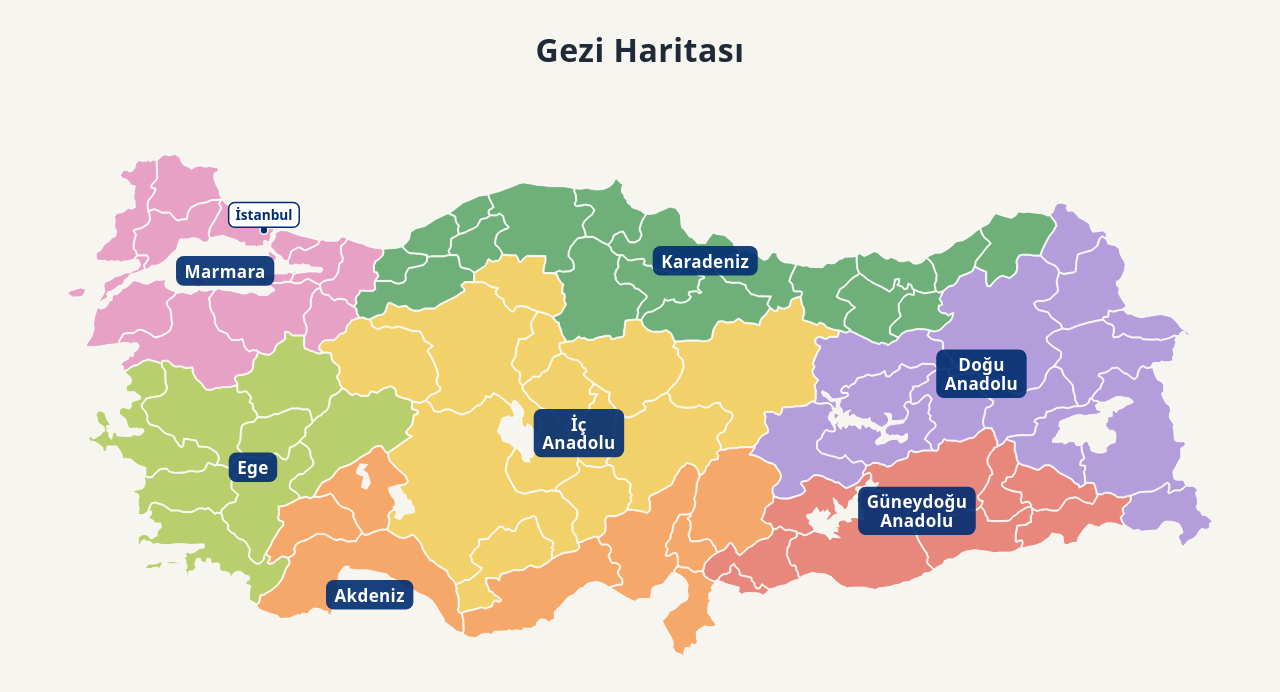
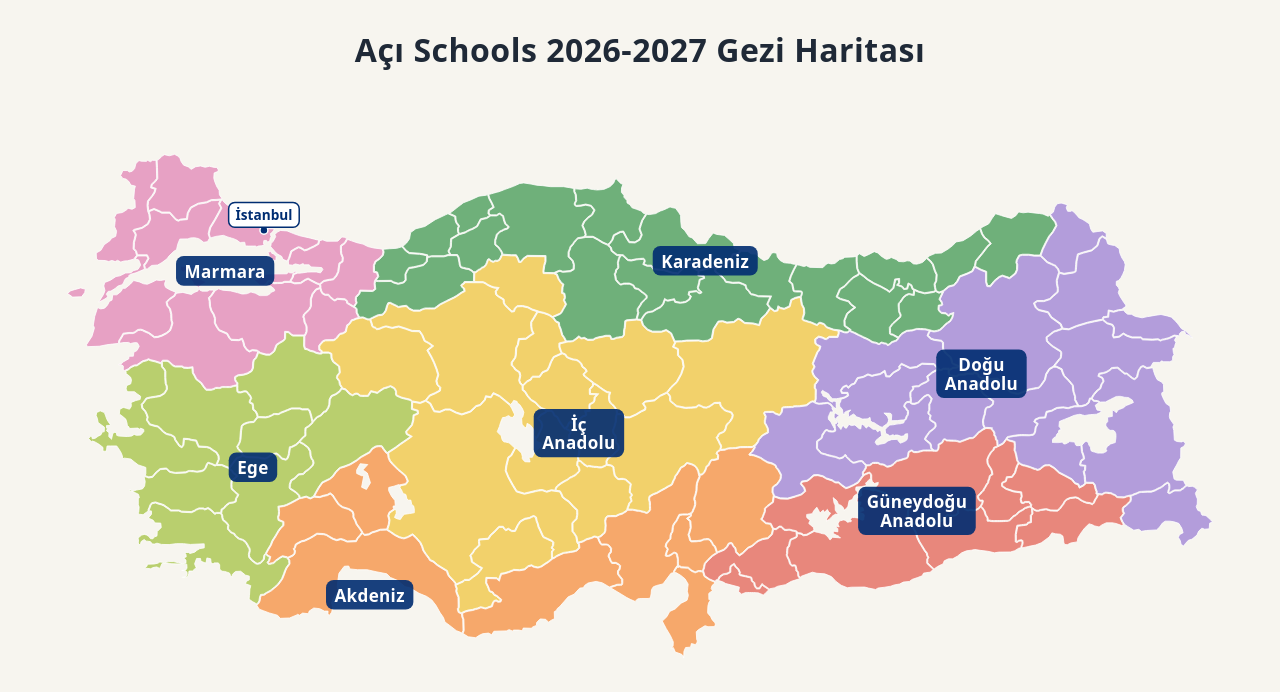
Before and after one commit to ozkanuysal/gezi-haritasi, a plain HTML site: page index.html in a window 1280 px wide. Drawn offline with Linux system fonts and the light colour scheme.

Commit message:
Başlık: Açı Schools 2026-2027 Gezi Haritası

```diff
--- a/index.html
+++ b/index.html
@@ -3,7 +3,7 @@
 <head>
   <meta charset="utf-8">
   <meta name="viewport" content="width=device-width, initial-scale=1">
-  <title>Gezi Haritası</title>
+  <title>Açı Schools 2026-2027 Gezi Haritası</title>
   <meta name="description" content="Türkiye'yi 7 bölgede keşfet: bir bölge seç, illerini gör.">
   <link rel="stylesheet" href="harita.css">
 </head>
@@ -14,7 +14,7 @@
   </div>
 
   <header class="ust">
-    <h1>Gezi Haritası</h1>
+    <h1>Açı Schools 2026-2027 Gezi Haritası</h1>
   </header>
 
   <main>
```
Also changed, not shown: tests/sayfa.test.js (+5 -0 lines).
